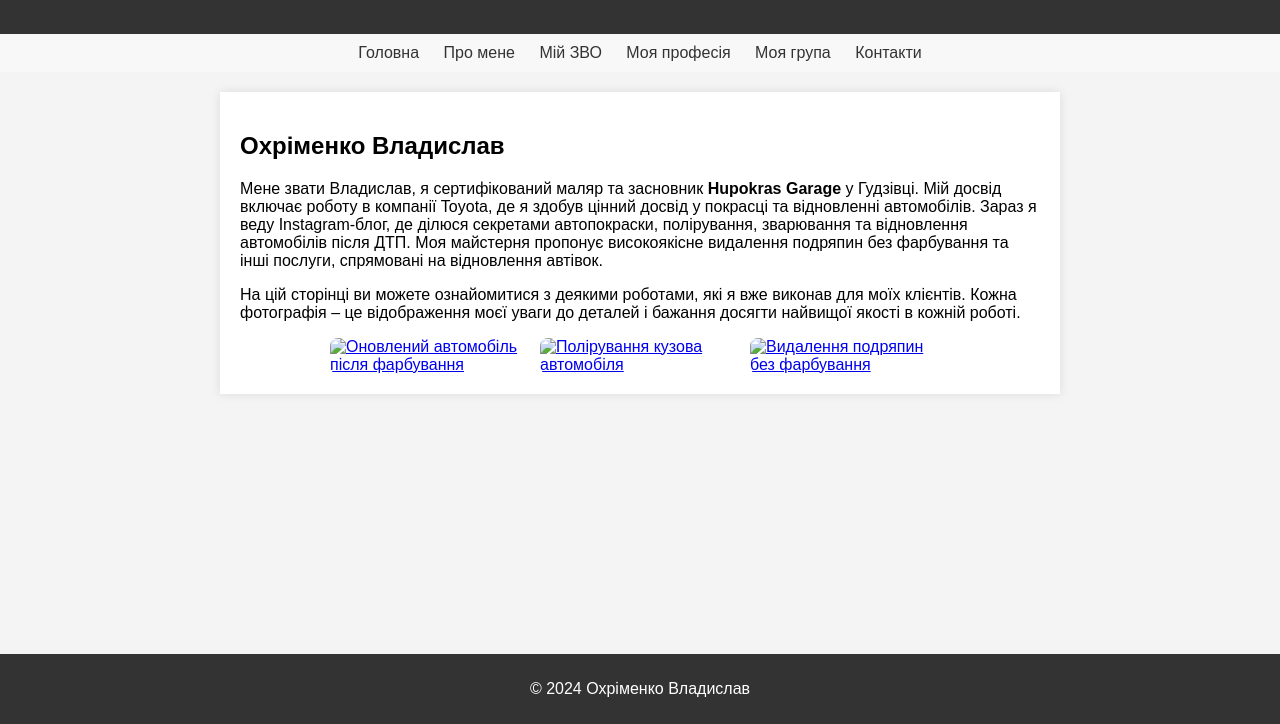
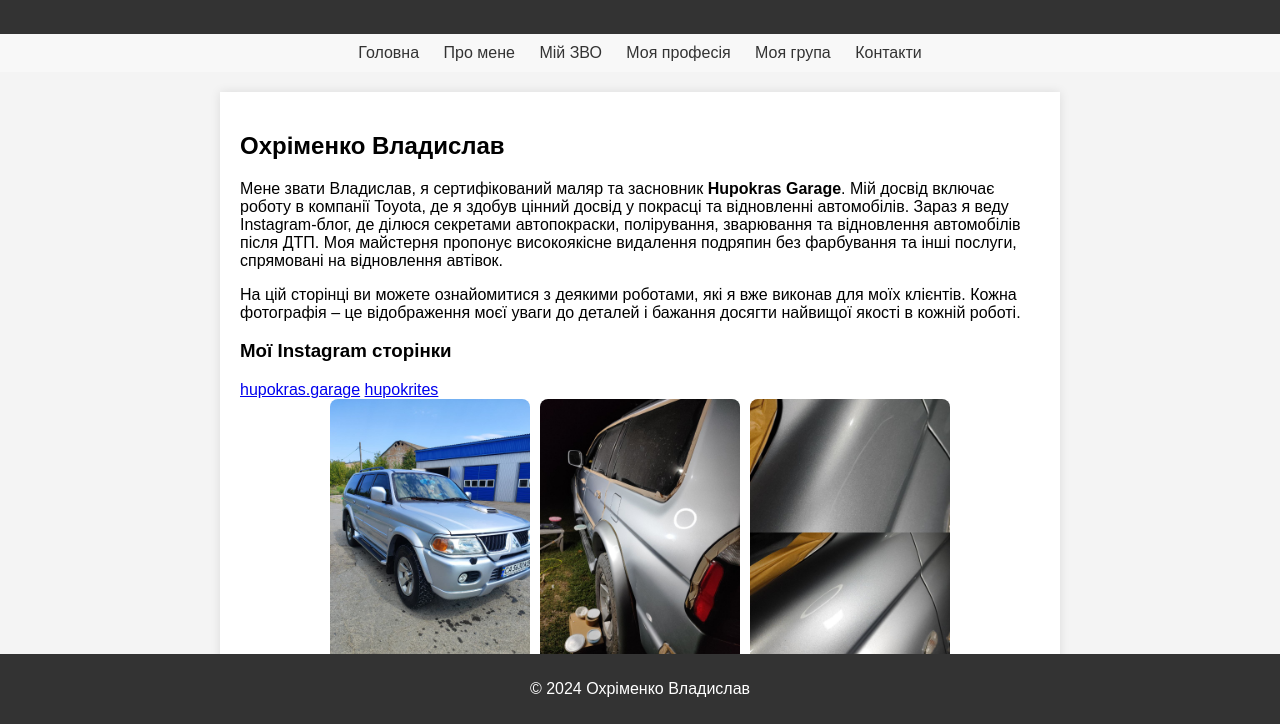
Before and after one commit to VlasLin/workbuilder, a plain HTML site: page hoby.html in a window 1280 px wide. Shown: the part 76-800 px from the top of the page. Drawn offline with Linux system fonts and the light colour scheme.

Commit message:
initial commit

```diff
--- a/hoby.html
+++ b/hoby.html
@@ -78,23 +78,27 @@
 
     <div class="content">
         <h2>Охріменко Владислав</h2>
-        <p>Мене звати Владислав, я сертифікований маляр та засновник <strong>Hupokras Garage</strong> у Гудзівці. Мій досвід включає роботу в компанії Toyota, де я здобув цінний досвід у покрасці та відновленні автомобілів. Зараз я веду Instagram-блог, де ділюся секретами автопокраски, полірування, зварювання та відновлення автомобілів після ДТП. Моя майстерня пропонує високоякісне видалення подряпин без фарбування та інші послуги, спрямовані на відновлення автівок.</p>
+        <p>Мене звати Владислав, я сертифікований маляр та засновник <strong>Hupokras Garage</strong>. Мій досвід включає роботу в компанії Toyota, де я здобув цінний досвід у покрасці та відновленні автомобілів. Зараз я веду Instagram-блог, де ділюся секретами автопокраски, полірування, зварювання та відновлення автомобілів після ДТП. Моя майстерня пропонує високоякісне видалення подряпин без фарбування та інші послуги, спрямовані на відновлення автівок.</p>
         <p>На цій сторінці ви можете ознайомитися з деякими роботами, які я вже виконав для моїх клієнтів. Кожна фотографія – це відображення моєї уваги до деталей і бажання досягти найвищої якості в кожній роботі.</p>
-
+        <div class="instagram-links">
+            <h3>Мої Instagram сторінки</h3>
+            <a href="https://www.instagram.com/hupokras.garage" target="_blank">hupokras.garage</a>
+            <a href="https://www.instagram.com/hupokrites" target="_blank">hupokrites</a>
+        </div>
         <div class="gallery-container">
             <div class="gallery-item">
                 <a href="#modal1">
-                    <img src="path/to/photo1.jpg" alt="Оновлений автомобіль після фарбування">
+                    <img src="photojob1.jpg" alt="Оновлений автомобіль після фарбування">
                 </a>
             </div>
             <div class="gallery-item">
                 <a href="#modal2">
-                    <img src="path/to/photo2.jpg" alt="Полірування кузова автомобіля">
+                    <img src="photojob2.jpg" alt="Полірування кузова автомобіля">
                 </a>
             </div>
             <div class="gallery-item">
                 <a href="#modal3">
-                    <img src="path/to/photo3.jpg" alt="Видалення подряпин без фарбування">
+                    <img src="photojob3.jpg" alt="Видалення подряпин без фарбування">
                 </a>
             </div>
         </div>
@@ -102,15 +106,15 @@
         <!-- Модальні вікна для галереї -->
         <div id="modal1" class="modal">
             <a href="#" class="close-modal">&times;</a>
-            <img src="path/to/photo1.jpg" alt="Оновлений автомобіль після фарбування">
+            <img src="photojob1.jpg" alt="Оновлений автомобіль після фарбування">
         </div>
         <div id="modal2" class="modal">
             <a href="#" class="close-modal">&times;</a>
-            <img src="path/to/photo2.jpg" alt="Полірування кузова автомобіля">
+            <img src="photojob2.jpg" alt="Полірування кузова автомобіля">
         </div>
         <div id="modal3" class="modal">
             <a href="#" class="close-modal">&times;</a>
-            <img src="path/to/photo3.jpg" alt="Видалення подряпин без фарбування">
+            <img src="photo3job.jpg" alt="Видалення подряпин без фарбування">
         </div>
     </div>
 
```
Also changed, not shown: index.html (+1 -7 lines), photojob1.jpg (added), photojob2.jpg (added), photojob3.jpg (added).
